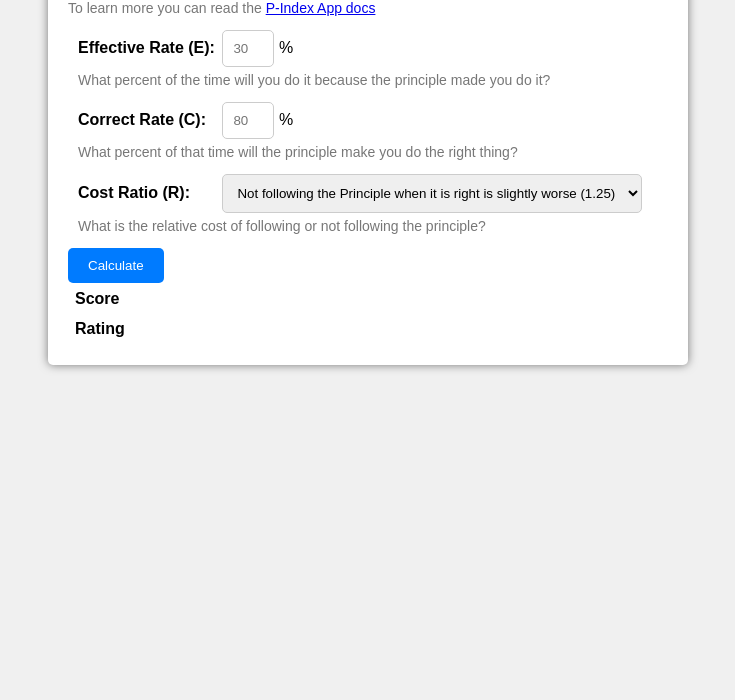
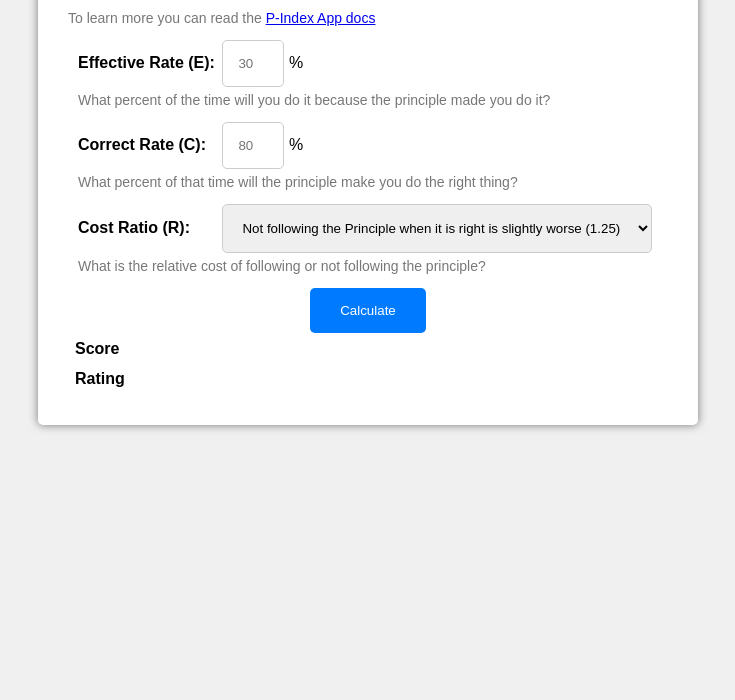
Before and after one commit to e2thex/pindex, a plain HTML site: page index.html in a window 1280 px wide. Shown: the part 100-800 px from the top of the page, without its empty margins (272-1007 px from the left). Drawn offline with Linux system fonts and the light colour scheme.

Commit message:
add some more padding for a more "modern" look

```diff
--- a/styles.css
+++ b/styles.css
@@ -22,7 +22,7 @@ label {
 }
 
 input, select {
-    padding: 10px;
+    padding: 15px;
     border: 1px solid #ccc;
     border-radius: 5px;
 }
@@ -34,9 +34,11 @@ button {
     background-color: #007bff;
     color: #fff;
     border: none;
-    padding: 10px 20px;
+    padding: 15px 30px;
     cursor: pointer;
     border-radius: 5px;
+    display: block;
+    margin: 0 auto;
 }
 
 button:hover {
@@ -45,7 +47,7 @@ button:hover {
 
 #result, #rating {
     margin-top: 20px;
-    font-size: 18px;
+    font-size: 20px;
     font-weight: bold;
 }
 .input-description {
@@ -56,7 +58,7 @@ button:hover {
 .container {
     margin: 0 auto;
     max-width: 600px;
-    padding: 20px;
+    padding: 30px;
     background-color: #fff;
     border-radius: 5px;
     box-shadow: 0 0 10px rgba(0,0,0,0.5);
```
